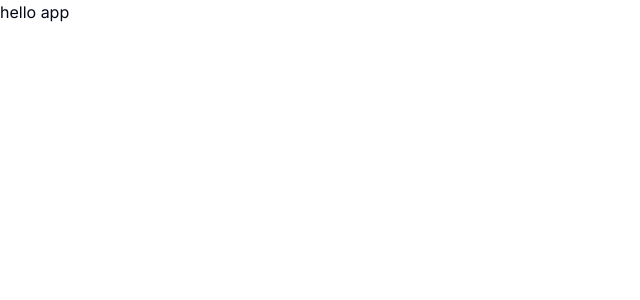
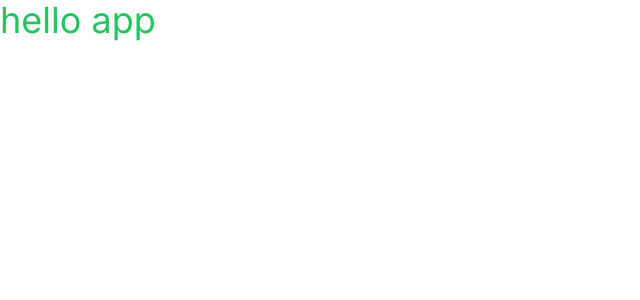
Before and after one commit to tejasjaiswal07/blaze, a Next.js app: page / in a window 1280 px wide. Shown: the top 300 px of the page, without its empty margins (0-640 px from the left). Built offline with nearby package versions, Linux system fonts and the light colour scheme.

Commit message:
testing the project

```diff
--- a/app/page.tsx
+++ b/app/page.tsx
@@ -2,7 +2,8 @@ import React from 'react'
 
 const page = () => {
   return (
-    <p>hello app</p>
+    <p className='text-4xl text-green-500' > hello app</p>
+
   )
 }
 
```
